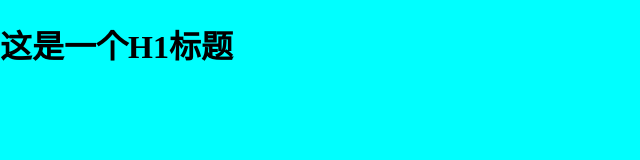
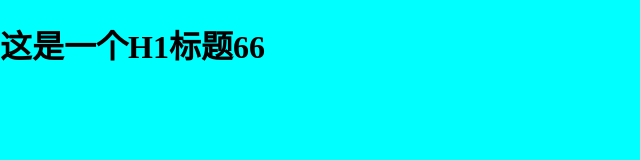
Before and after one commit to sun0123456789/project_01, a plain HTML site: page index.html in a window 1280 px wide. Shown: the full height of the page, 0-640 px from the left. Drawn offline with Linux system fonts and the light colour scheme.

Commit message:
添加66

```diff
--- a/index.html
+++ b/index.html
@@ -9,7 +9,8 @@
 </head>
 
 <body>
-  <h1>这是一个H1标题</h1>
+  <h1>这是一个H1标题66</h1>
+
   <script src="./index.js"></script>
 </body>
 
```
